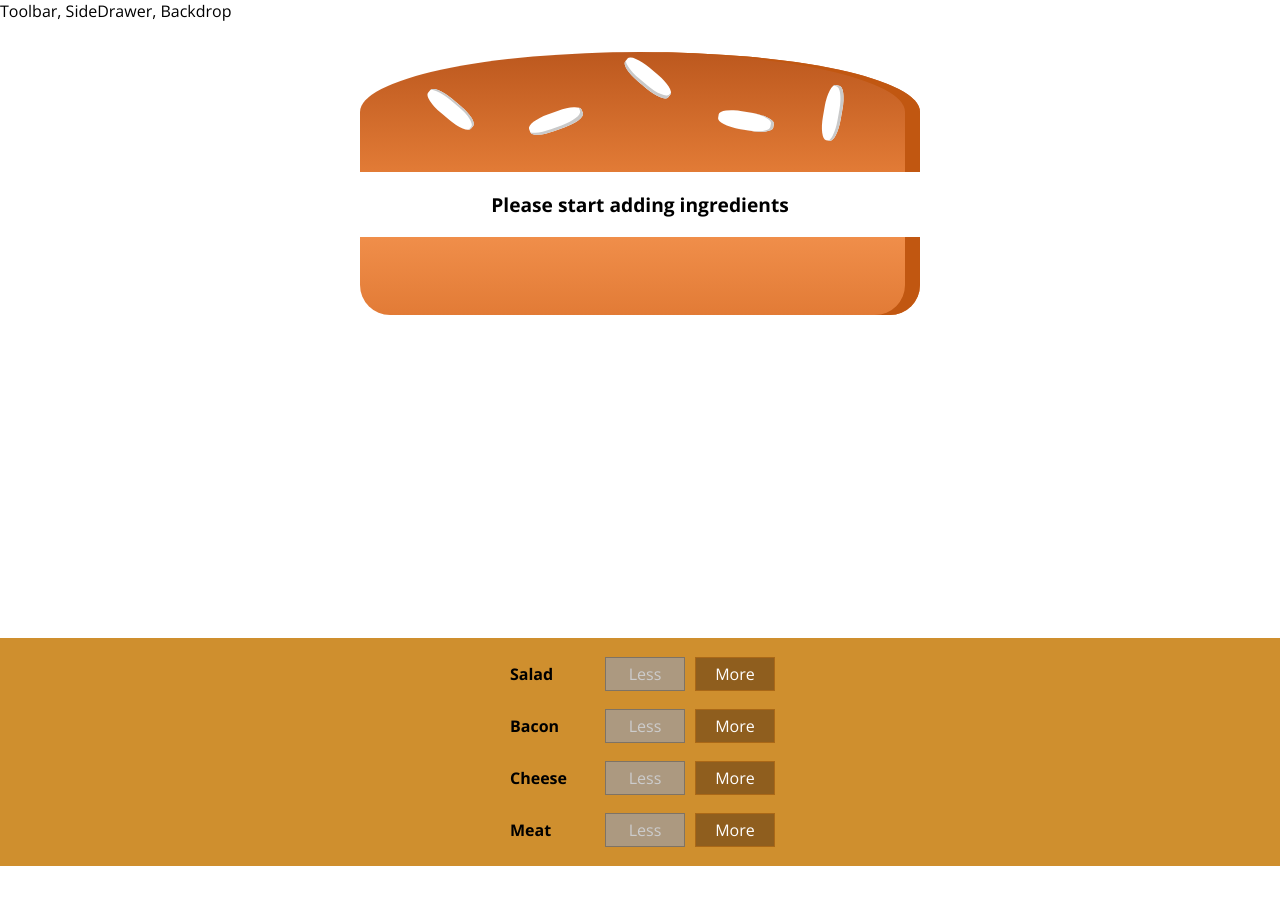
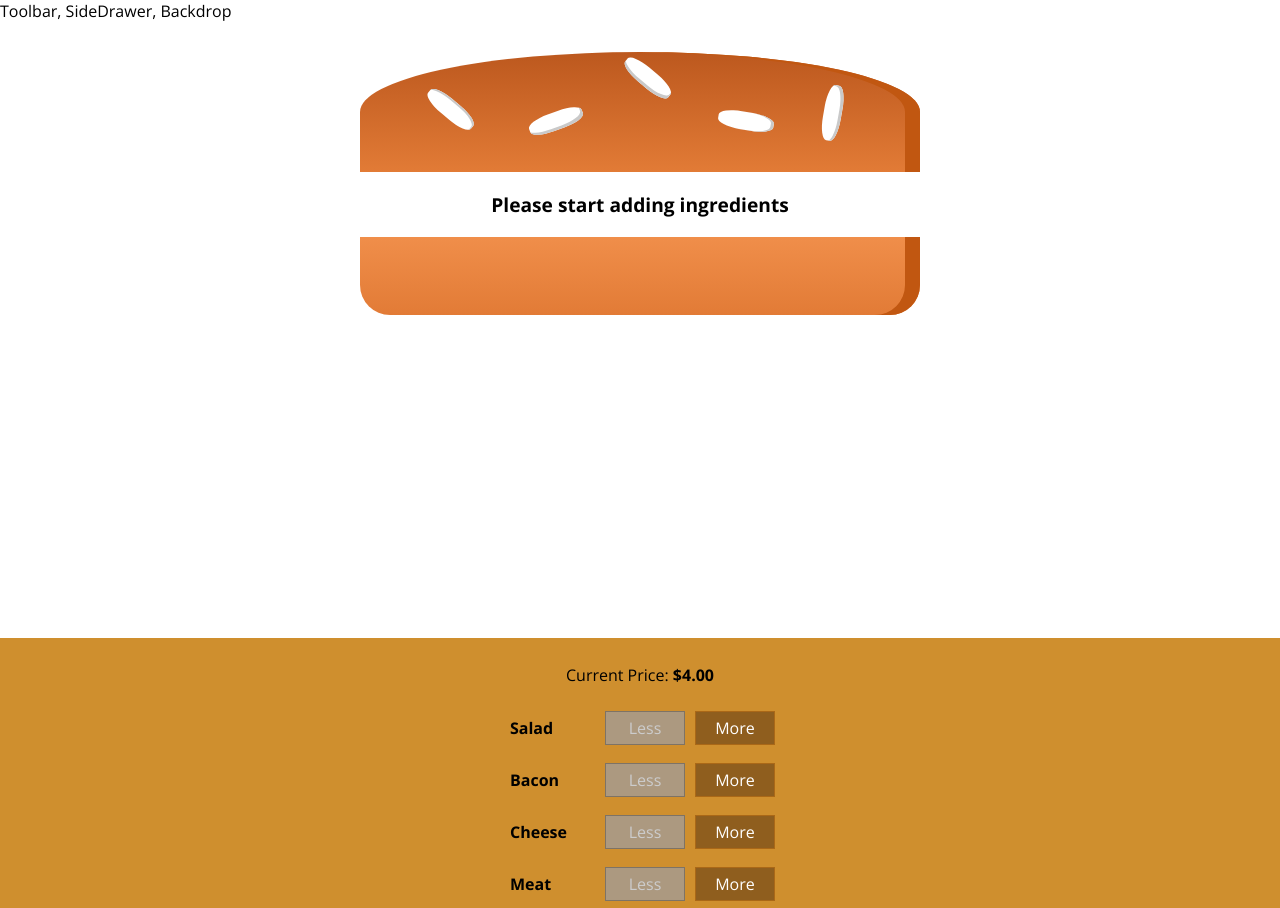
Before and after one commit to dwyfrequency/burgerbuilder, a React (Create React App) app: page / in a window 1280 px wide. Shown: the top 908 px of the page. Before the commit the page ends 866 px from the top, so only its background shows below. Built offline with nearby package versions, Linux system fonts and the light colour scheme.

Commit message:
adding purchasable prop to order btn and updating export statements for components

```diff
--- a/src/components/Burger/BuildControls/BuildControl/BuildControl.js
+++ b/src/components/Burger/BuildControls/BuildControl/BuildControl.js
@@ -1,7 +1,7 @@
 import React from "react";
 import classes from "./BuildControl.module.css";
 
-export default props => (
+const BuildControl = props => (
   <div className={classes.BuildControl}>
     <div className={classes.Label}>{props.label}</div>
     <button
@@ -16,3 +16,5 @@ export default props => (
     </button>
   </div>
 );
+
+export default BuildControl;
--- a/src/components/Burger/BuildControls/BuildControls.js
+++ b/src/components/Burger/BuildControls/BuildControls.js
@@ -9,8 +9,11 @@ const controls = [
   { label: "Meat", type: "meat" }
 ];
 
-export default props => (
+const BuildControls = props => (
   <div className={classes.BuildControls}>
+    <p>
+      Current Price: <strong>${props.price.toFixed(2)}</strong>
+    </p>
     {controls.map((ctrl, idx) => (
       <BuildControl
         key={ctrl.label + idx}
@@ -20,5 +23,10 @@ export default props => (
         disabled={props.disabled[ctrl.type]}
       />
     ))}
+    <button className={classes.OrderButton} disabled={!props.purchaseable}>
+      ORDER NOW
+    </button>
   </div>
 );
+
+export default BuildControls;
--- a/src/components/Burger/Burger.js
+++ b/src/components/Burger/Burger.js
@@ -2,7 +2,7 @@ import React from "react";
 import BurgerIngredient from "./BurgerIngredient/BurgerIngredient";
 import classes from "./Burger.module.css";
 
-export default props => {
+const Burger = props => {
   let transformedIngredientsArray = Object.keys(props.ingredients)
     .map((
       igKey // creates blank array with length of amount of ingredients
@@ -25,3 +25,5 @@ export default props => {
     </div>
   );
 };
+
+export default Burger;
--- a/src/containers/BurgerBuilder/BurgerBuilder.js
+++ b/src/containers/BurgerBuilder/BurgerBuilder.js
@@ -18,7 +18,18 @@ class BurgerBuilder extends Component {
       cheese: 0,
       meat: 0
     },
-    totalPrice: 4
+    totalPrice: 4,
+    purchaseable: false
+  };
+
+  updatedPurchaseState = updatedIngredients => {
+    let sum = 0;
+    for (let ingredient in updatedIngredients) {
+      sum += updatedIngredients[ingredient];
+    }
+    const purchaseable = sum > 0;
+    console.log(purchaseable);
+    this.setState({ purchaseable });
   };
 
   addIngredientHandler = type => {
@@ -33,6 +44,7 @@ class BurgerBuilder extends Component {
     const oldPrice = totalPrice;
     const newPrice = oldPrice + priceAddition;
     this.setState({ totalPrice: newPrice, ingredients: updatedIngredients });
+    this.updatedPurchaseState(updatedIngredients);
   };
 
   removeIngredientHandler = type => {
@@ -49,12 +61,13 @@ class BurgerBuilder extends Component {
     updatedIngredients[type] = updatedCount;
     const priceDeduction = INGREDIENT_PRICES[type];
     const oldPrice = totalPrice;
-    const newPrice = oldPrice + priceDeduction;
+    const newPrice = oldPrice - priceDeduction;
     this.setState({ totalPrice: newPrice, ingredients: updatedIngredients });
+    this.updatedPurchaseState(updatedIngredients);
   };
 
   render() {
-    const { ingredients } = this.state;
+    const { ingredients, totalPrice, purchaseable } = this.state;
     const disabledInfo = { ...ingredients };
     for (let key in disabledInfo) {
       // will be true or false depending on whether it is below 1
@@ -66,6 +79,8 @@ class BurgerBuilder extends Component {
         <BuildControls
           ingredientAdded={this.addIngredientHandler}
           ingredientRemoved={this.removeIngredientHandler}
+          price={totalPrice}
+          purchaseable={purchaseable}
           disabled={disabledInfo}
         />
       </Aux>
--- a/src/hoc/Aux.js
+++ b/src/hoc/Aux.js
@@ -1,2 +1,3 @@
 // using func to get around react telling us no adjacent elements
-export default props => props.children;
+const Aux = props => props.children;
+export default Aux;
```
